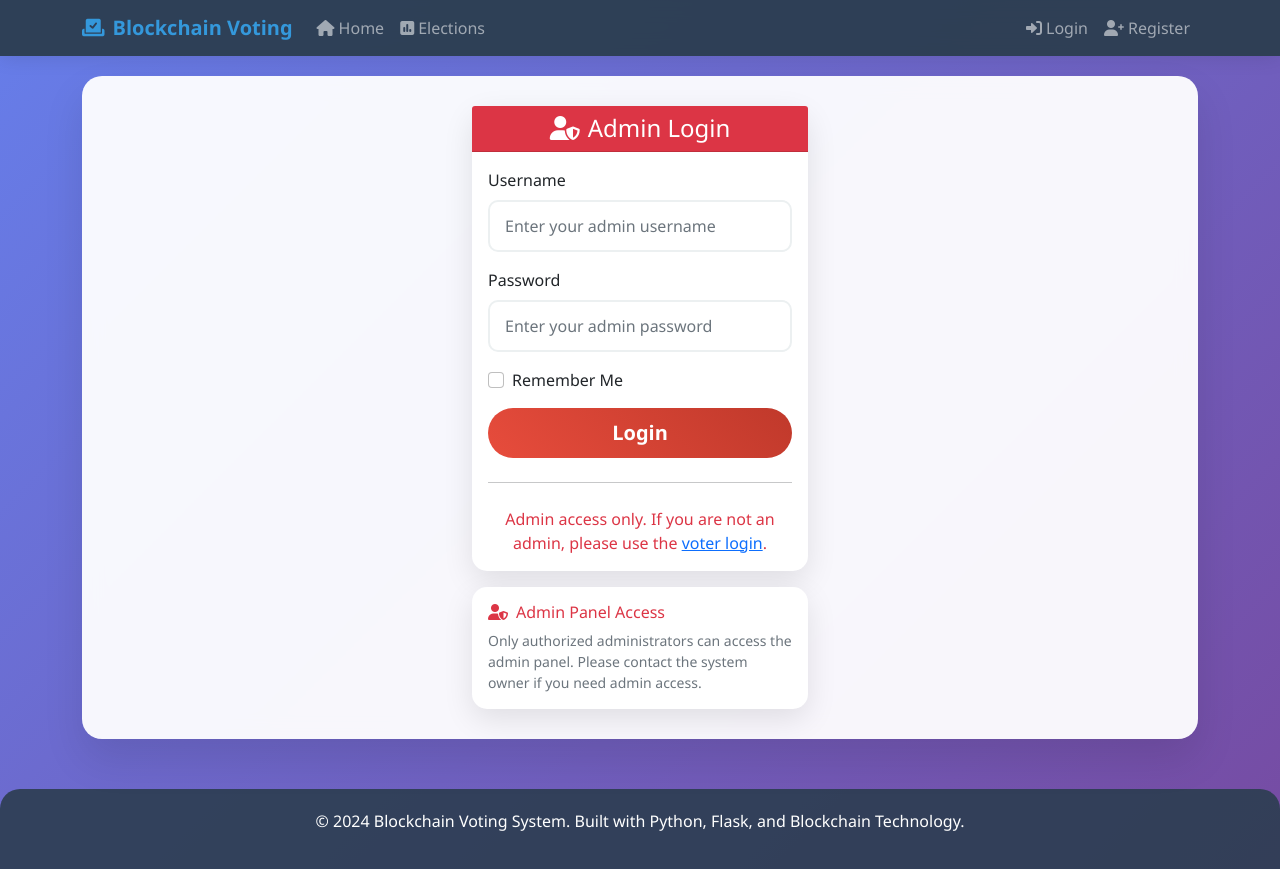
After one commit to Sudo-Kartik2005/-name-blockchain-voting-system, a Flask app: page /admin/login in a window 1280 px wide. The commit adds this page. Run offline with Flask 3, Linux system fonts and the light colour scheme.

Commit message:
Restrict admin access, hide admin UI for voters, and improve accessibility

```diff
--- a/app.py
+++ b/app.py
@@ -1,4 +1,4 @@
-from flask import Flask, render_template, request, redirect, url_for, flash, jsonify, session
+from flask import Flask, render_template, request, redirect, url_for, flash, jsonify, session, abort
 from flask_login import LoginManager, login_user, logout_user, login_required, current_user
 from werkzeug.security import generate_password_hash, check_password_hash
 from models import db, Voter, Election, Candidate, Vote, BlockchainState, PendingTransaction
@@ -123,6 +123,16 @@ def mine_pending_transactions():
             except Exception as e:
                 print(f"Error in mining: {e}")
                 time.sleep(30)
+
+def admin_required(f):
+    from functools import wraps
+    @wraps(f)
+    def decorated_function(*args, **kwargs):
+        if not current_user.is_authenticated or not getattr(current_user, 'is_admin', False):
+            flash('Admin access required.', 'error')
+            return redirect(url_for('index'))
+        return f(*args, **kwargs)
+    return decorated_function
 
 @app.route('/')
 def index():
@@ -270,6 +280,7 @@ def results(election_id):
 
 @app.route('/admin/elections', methods=['GET', 'POST'])
 @login_required
+@admin_required
 def admin_elections():
     """Admin panel for managing elections"""
     if not current_user.is_authenticated:
@@ -294,6 +305,7 @@ def admin_elections():
 
 @app.route('/admin/election/<election_id>/candidates', methods=['GET', 'POST'])
 @login_required
+@admin_required
 def admin_candidates(election_id):
     """Manage candidates for an election"""
     election = Election.query.get_or_404(election_id)
@@ -316,6 +328,7 @@ def admin_candidates(election_id):
 
 @app.route('/admin/election/<election_id>/candidate/<candidate_id>/edit', methods=['GET', 'POST'])
 @login_required
+@admin_required
 def edit_candidate(election_id, candidate_id):
     """Edit a candidate"""
     election = Election.query.get_or_404(election_id)
@@ -340,6 +353,7 @@ def edit_candidate(election_id, candidate_id):
 
 @app.route('/admin/election/<election_id>/candidate/<candidate_id>/delete', methods=['POST'])
 @login_required
+@admin_required
 def delete_candidate(election_id, candidate_id):
     """Delete a candidate"""
     election = Election.query.get_or_404(election_id)
@@ -363,6 +377,7 @@ def delete_candidate(election_id, candidate_id):
 
 @app.route('/admin/blockchain', methods=['GET', 'POST'])
 @login_required
+@admin_required
 def admin_blockchain():
     """Admin panel for blockchain management"""
     form = AdminForm()
@@ -427,6 +442,21 @@ def api_election_results(election_id):
     results = blockchain.get_election_results(election_id)
     return jsonify(results)
 
+@app.route('/admin/login', methods=['GET', 'POST'])
+def admin_login():
+    if current_user.is_authenticated and getattr(current_user, 'is_admin', False):
+        return redirect(url_for('admin_elections'))
+
+    form = LoginForm()
+    if form.validate_on_submit():
+        voter = Voter.query.filter_by(username=form.username.data).first()
+        if voter and voter.is_admin and check_password_hash(voter.password_hash, form.password.data):
+            login_user(voter, remember=form.remember_me.data)
+            return redirect(url_for('admin_elections'))
+        else:
+            flash('Invalid admin credentials', 'error')
+    return render_template('admin_login.html', form=form)
+
 # Initialize database when app starts (for deployment)
 with app.app_context():
     init_db()
--- a/models.py
+++ b/models.py
@@ -17,6 +17,7 @@ class Voter(UserMixin, db.Model):
     voter_id = db.Column(db.String(20), unique=True, nullable=False)
     is_verified = db.Column(db.Boolean, default=False)
     is_active = db.Column(db.Boolean, default=True)
+    is_admin = db.Column(db.Boolean, default=False)
     created_at = db.Column(db.DateTime, default=datetime.utcnow)
 
     # Relationship with votes
--- /dev/null
+++ b/templates/admin_login.html
@@ -0,0 +1,69 @@
+{% extends "base.html" %}
+
+{% block title %}Admin Login - Blockchain Voting System{% endblock %}
+
+{% block content %}
+<div class="row justify-content-center">
+    <div class="col-md-6 col-lg-4">
+        <div class="card">
+            <div class="card-header bg-danger text-white text-center">
+                <h4 class="mb-0">
+                    <i class="fas fa-user-shield me-2"></i>Admin Login
+                </h4>
+            </div>
+            <div class="card-body">
+                <form method="POST" novalidate>
+                    {{ form.hidden_tag() }}
+
+                    <div class="mb-3">
+                        {{ form.username.label(class="form-label") }}
+                        {{ form.username(class="form-control" + (" is-invalid" if form.username.errors else ""), placeholder="Enter your admin username") }}
+                        {% if form.username.errors %}
+                            <div class="invalid-feedback">
+                                {% for error in form.username.errors %}
+                                    {{ error }}
+                                {% endfor %}
+                            </div>
+                        {% endif %}
+                    </div>
+
+                    <div class="mb-3">
+                        {{ form.password.label(class="form-label") }}
+                        {{ form.password(class="form-control" + (" is-invalid" if form.password.errors else ""), placeholder="Enter your admin password") }}
+                        {% if form.password.errors %}
+                            <div class="invalid-feedback">
+                                {% for error in form.password.errors %}
+                                    {{ error }}
+                                {% endfor %}
+                            </div>
+                        {% endif %}
+                    </div>
+
+                    <div class="mb-3 form-check">
+                        {{ form.remember_me(class="form-check-input") }}
+                        {{ form.remember_me.label(class="form-check-label") }}
+                    </div>
+
+                    <div class="d-grid">
+                        {{ form.submit(class="btn btn-danger btn-lg") }}
+                    </div>
+                </form>
+                <hr class="my-4">
+                <div class="text-center">
+                    <p class="mb-0 text-danger">Admin access only. If you are not an admin, please use the <a href="{{ url_for('login') }}" class="text-primary">voter login</a>.</p>
+                </div>
+            </div>
+        </div>
+        <div class="card mt-3">
+            <div class="card-body">
+                <h6 class="card-title text-danger">
+                    <i class="fas fa-user-shield me-2"></i>Admin Panel Access
+                </h6>
+                <p class="card-text small text-muted">
+                    Only authorized administrators can access the admin panel. Please contact the system owner if you need admin access.
+                </p>
+            </div>
+        </div>
+    </div>
+</div>
+{% endblock %}
--- a/templates/base.html
+++ b/templates/base.html
@@ -24,6 +24,7 @@
         .navbar {
             background: rgba(44, 62, 80, 0.95) !important;
             backdrop-filter: blur(10px);
+            -webkit-backdrop-filter: blur(10px);
             box-shadow: 0 2px 20px rgba(0,0,0,0.1);
         }
 
@@ -39,6 +40,7 @@
             margin: 20px auto;
             padding: 30px;
             backdrop-filter: blur(10px);
+            -webkit-backdrop-filter: blur(10px);
         }
 
         .card {
@@ -149,7 +151,7 @@
                             <i class="fas fa-poll me-1"></i>Elections
                         </a>
                     </li>
-                    {% if current_user.is_authenticated %}
+                    {% if current_user.is_authenticated and current_user.is_admin %}
                     <li class="nav-item">
                         <a class="nav-link" href="{{ url_for('admin_elections') }}">
                             <i class="fas fa-cog me-1"></i>Admin
@@ -193,7 +195,7 @@
                     <div class="alert alert-{{ 'danger' if category == 'error' else category }} alert-dismissible fade show" role="alert">
                         <i class="fas fa-{{ 'exclamation-triangle' if category == 'error' else 'check-circle' }} me-2"></i>
                         {{ message }}
-                        <button type="button" class="btn-close" data-bs-dismiss="alert"></button>
+                        <button type="button" class="btn-close" data-bs-dismiss="alert" title="Close alert"></button>
                     </div>
                 {% endfor %}
             {% endif %}
```
Also changed, not shown: create_admin.py (+12 -3 lines).
